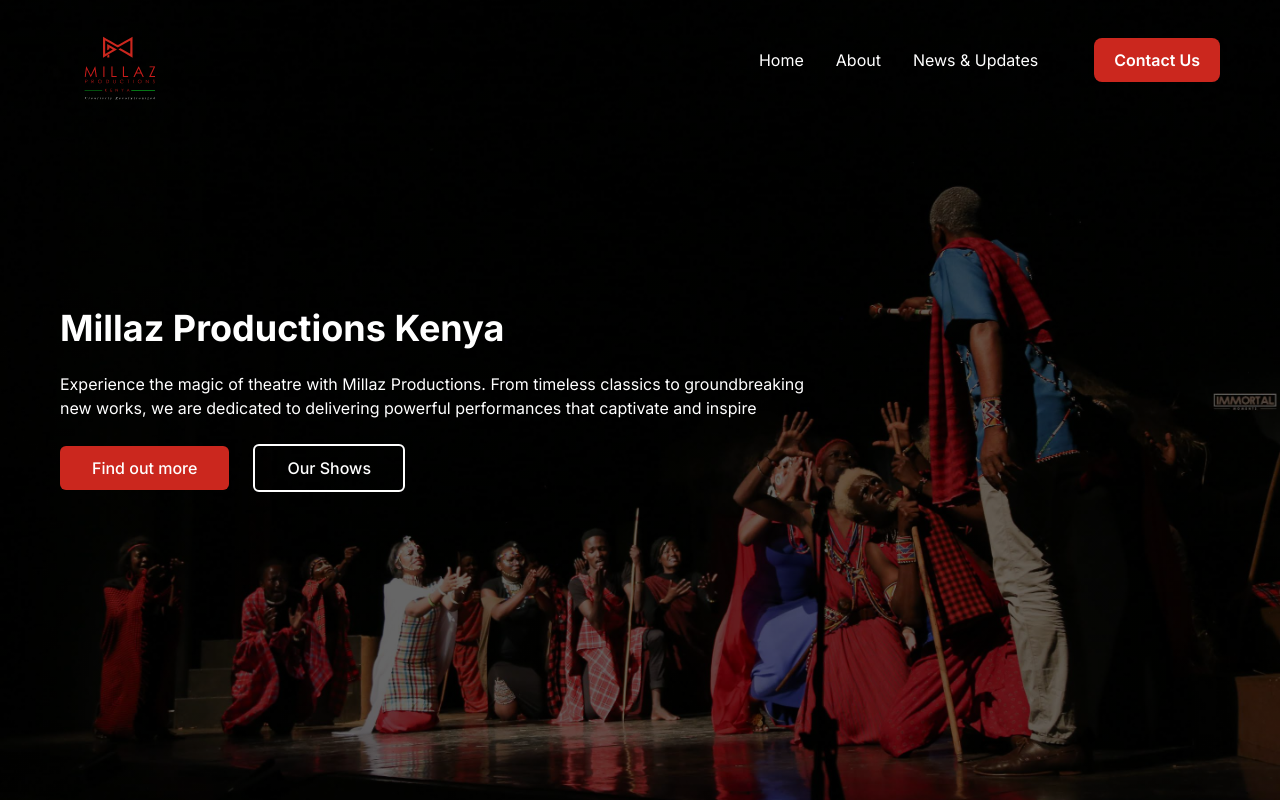
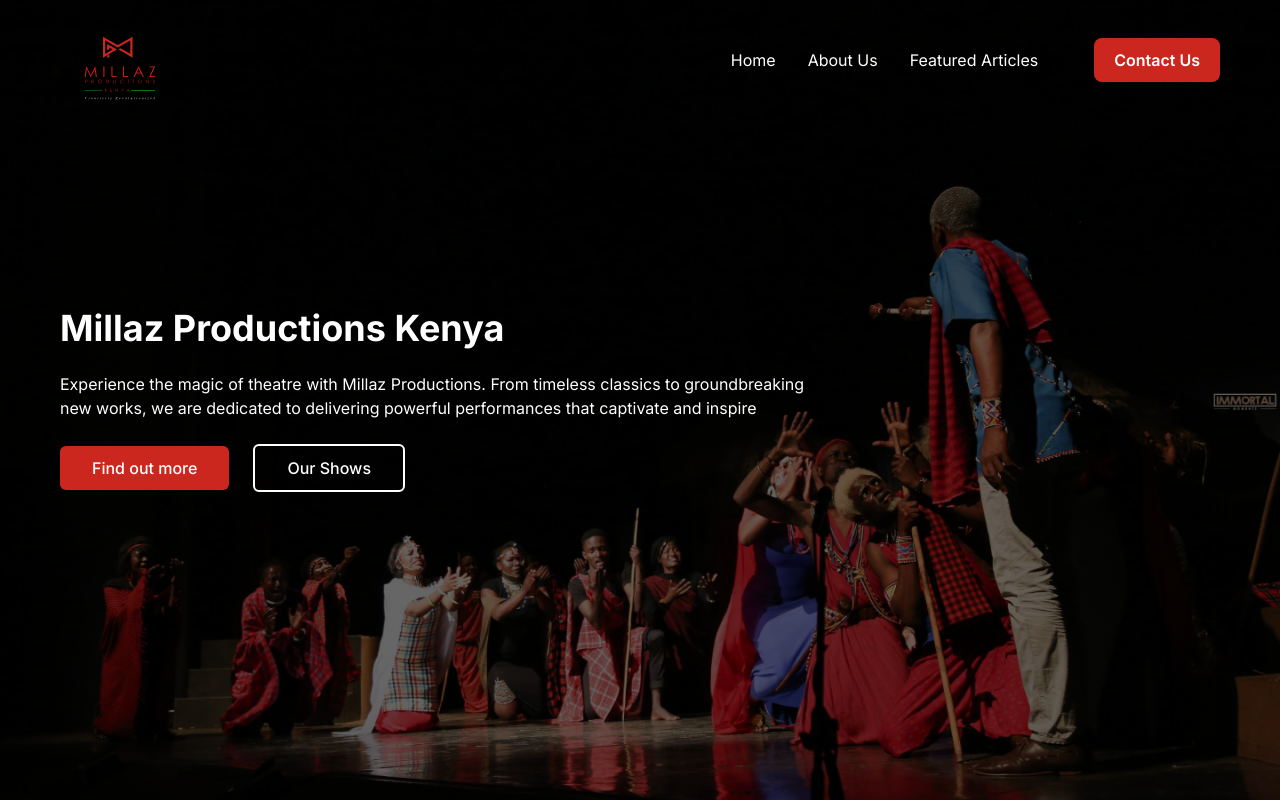
Before and after one commit to tomito26/millaz, a Next.js app: page / in a window 1280 px wide. Shown: the top 802 px of the page. Built offline with nearby package versions, Linux system fonts and the light colour scheme.

Commit message:
style: added articles section on the home page

```diff
--- /dev/null
+++ b/app/(pages)/featured-articles/page.tsx
@@ -0,0 +1,9 @@
+import React from 'react'
+
+const FeaturedArticlepage = () => {
+  return (
+    <div></div>
+  )
+}
+
+export default FeaturedArticlepage
--- a/app/(pages)/news-updates/page.tsx
+++ /dev/null
@@ -1,9 +0,0 @@
-import React from 'react'
-
-const NewsUpdatespage = () => {
-  return (
-    <div>NewsUpdatespage</div>
-  )
-}
-
-export default NewsUpdatespage
--- a/components/Home.tsx
+++ b/components/Home.tsx
@@ -5,7 +5,7 @@
   productions,
   testimonials,
 } from "@/lib/constants";
-import { Quote } from "lucide-react";
+import { ArrowRight, Quote } from "lucide-react";
 import Image from "next/image";
 import Link from "next/link";
 import "swiper/css";
@@ -15,12 +15,30 @@
 import { Swiper, SwiperSlide } from "swiper/react";
 
 const Home = () => {
-  const news_updates = [
+  const articles = [
     {
-      title: "Young script writers map out violence on the stage",
-      blog_content:
-        "There's a new generation of scriptwriters at Millaz Production, prepared to speak out bluntly, frankly, even ferociously about injustices they have witnessed in Kenyan society.Not that Xavier Nato, founder and chief playwright for the troupe was conservative by any means. But a play like 'I know rights'  is bound to shock a few Kenyans who have grown up knowing the wisdom or at least the tried-and-true survival tactic called self-censorship.There is no censoring of the youth's attitudes towards the cops in Millaz' stunning drama that premiered this past weekend at Kenya Cultural Centre's Ukumbi Mdogo.Co-scripted by Brian Irungu and Saumu Kombo, 'I know My Rights'",
-      image: ""
+      id: "1",
+      title: "Jaboya: Radical wisdom emerges from the fish for sex trade",
+      blog_content: `Jaboya is Dhuluo, meaning “fish for sex” and it's a form of gendered trade that is commonly used to describe what happens every day when the fisherman at Lake Victoria come back to land and find scores of women waiting to sell themselves for fish.“It's a function of poverty and lack of choices,” the "BD Life" is told by Kathy Tate-Bradish, an HIV educator who works in Western Kenya. “It's the major factor resulting in the counties along the lake having the highest prevalence of HIV in Kenya,” she adds.To best understand the meaning of Jaboya, one needed to be at Kenya National Theatre recently to watch Millaz Players’ performance of Jaboya. Scripted by Emmanuel Chindia, the play captured the vibrant, sensual energy that swells the shore every time men come in with their catch of the day. That's when women scramble to be first in line since the transactions involve both money and fish for sex freely exchanged.`,
+      image: "/assets/HDNJ6031.JPG",
+    },
+    {
+      id: "2",
+      title: "Dark backstreet stories that pass no judgment",
+      blog_content: `Clare Wahome has been wearing many hats these days. The CEO of one of Nairobi's finest theatre groups, Millaz Productions, is also an actress in her own right. She is currently in rehearsal to co-star with Ben Tekee in Fred Mbogo's gripping drama, ' 'The Dead need no Shoes' which is coming to Kenya National Theatre on May 26.Scripted by Emmanuel Chindla and Saumu Kombo who also directed the play, Clare played Sarah, a young lawyer in mourning with her friends over the tragic demise of her former lover, Justin (Ken Aswani). Their meeting ground is Kares bar where Sarah refuses drinks while her banker friend Ude (Terry Munyeria) chooses to drown her grief by drinking vodka as if it were water. She’s advised against her indulgence by Freddie (Francis Ouma) who we discover late in the play has been having a covert romantic rendezvous that he's been keeping under wraps even among his bar friends.`,
+      image: "/assets/CGPA1495.JPG",
+    },
+    {
+      id: "3",
+      title: "Year of musicals as Kenyan theatre feted",
+      blog_content: `As the country cowered under uncertainty caused by Covid-19 in 2021, the musical theatre saw a resurgence as seen in this years Kenya Theatre Awards.The Awards held on Thursday saw KCA University's Simba Bazenga emerge as the Best Production, fighting for honours with another musical, Subira.`,
+      image: "/assets/AUGE8862.JPG",
+    },
+    {
+      id: "3",
+      title: "Year of musicals as Kenyan theatre feted",
+      blog_content: `As the country cowered under uncertainty caused by Covid-19 in 2021, the musical theatre saw a resurgence as seen in this years Kenya Theatre Awards.The Awards held on Thursday saw KCA University's Simba Bazenga emerge as the Best Production, fighting for honours with another musical, Subira.`,
+      image: "/assets/AUGE8862.JPG",
     },
   ];
 
@@ -246,11 +264,11 @@
         <h1 className="text-2xl md:text-4xl font-bold text-monochrome mb-8">
           Our <span className="text-warning-dark">Galleries</span>
         </h1>
-        <div className="flex flex-wrap gap-3">
+        <div className="grid grid-cols-1 md:grid-cols-3 gap-3">
           {galleries.map((gallery) => (
             <div
               key={gallery.id}
-              className="h-[240px] w-full md:w-[360px] xl:h-[300px] xl:w-[360px] 2xl:w-[350px] 3xl:w-[450px] rounded-md relative"
+              className="h-[240px] w-full  xl:h-[300px] rounded-md relative"
             >
               <Image
                 src={gallery.path}
@@ -262,6 +280,52 @@
           ))}
         </div>
       </div>
+      <div className="md:px-[60px] xl:px-[80px] 2xl:px-[100px] 3xl:px-[160px]  px-4 ">
+        <div className="flex justify-between">
+          <h1 className="text-2xl md:text-4xl font-bold text-monochrome mb-8">
+            Featured <span className="text-warning-dark">Articles</span>
+          </h1>
+          <Link
+            href="/featured-articles"
+            className="text-base text-warning-dark hidden md:inline-block font-medium"
+          >
+            See more articles
+          </Link>
+        </div>
+        <div className="grid grid-cols-1 md:grid-cols-4 gap-5">
+          {articles.map((article) => (
+            <div
+              key={article.id}
+              className=" w-full border rounded-b-md shadow-sm"
+            >
+              <div className="w-full h-[240px] rounded-md relative">
+                <Image
+                  src={article.image}
+                  fill
+                  alt="millaz"
+                  className="absolute object-cover rounded-t-md"
+                />
+              </div>
+              <div className="px-4 py-4">
+                <h3 className="text-lg text-monochrome font-bold break-all">
+                  {article && article.title.length > 80
+                    ? `${article.title.substring(0, 80)}...`
+                    : article.title}
+                </h3>
+                <p className="text-tundora text-sm md:text-base mt-2">
+                  {article && article.blog_content.length > 100
+                    ? `${article.blog_content.substring(0, 100)}...`
+                    : ""}
+                </p>
+                <button className="flex text-sm md:text-base text-tundora gap-2 items-center mt-3">
+                  Read more
+                <ArrowRight className="h-4 w-4"/>
+                </button>
+              </div>
+            </div>
+          ))}
+        </div>
+      </div>
     </div>
   );
 };
--- a/components/footer.tsx
+++ b/components/footer.tsx
@@ -7,7 +7,7 @@
 
 const Footer = () => {
   return (
-    <footer className="flex flex-col bg-warning-dark py-20">
+    <footer className="flex flex-col bg-warning-dark mt-28 py-20">
       <div className="md:px-[60px] xl:px-[80px] 2xl:px-[100px] 3xl:px-[160px] px-4">
         <div className="flex flex-col md:flex-row justify-between gap-[20px]">
           <div className="w-full md:w-[500px]">
--- a/lib/constants.ts
+++ b/lib/constants.ts
@@ -4,12 +4,12 @@
     link: "/"
   },
   {
-    title: "About",
+    title: "About Us",
     link: "/about"
   },
   {
-    title: "News & Updates",
-    link: "/news"
+    title: "Featured Articles",
+    link: "/featured-articles"
   }
 ]
 export const values = [
```
Also changed, not shown: public/assets/CGPA1495.JPG (added), public/assets/HDNJ6031.JPG (added).
